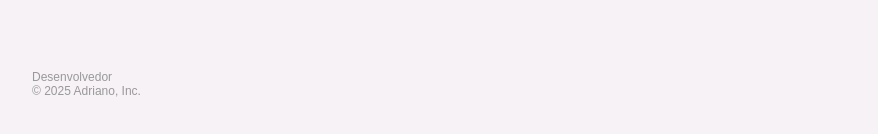
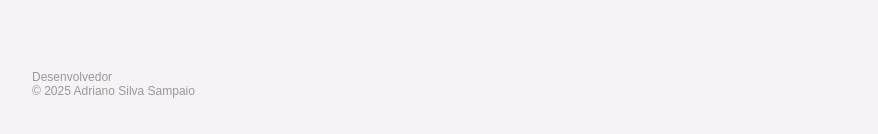
Before and after one commit to umdevadriano/portifolio2025, a React (Vite) app: page / in a window 1280 px wide. Shown: the part 658-792 px from the top of the page, without its empty margins (0-878 px from the left). Built offline with nearby package versions, Linux system fonts and the light colour scheme.

Commit message:
animação

```diff
--- a/src/componentes/cabecalho/Cabecalho.tsx
+++ b/src/componentes/cabecalho/Cabecalho.tsx
@@ -232,7 +232,7 @@ const Profile = styled.img`
         </ProfileWrapper>
 
         <Role> Desevolvedor Júnior III Full-Stack </Role>
-        <Footer>Desenvolvedor<br />© 2025 Adriano, Inc.</Footer>
+        <Footer>Desenvolvedor<br />© 2025 Adriano Silva Sampaio</Footer>
       </Principal>
       <Divider />
       <RightSide>
```
